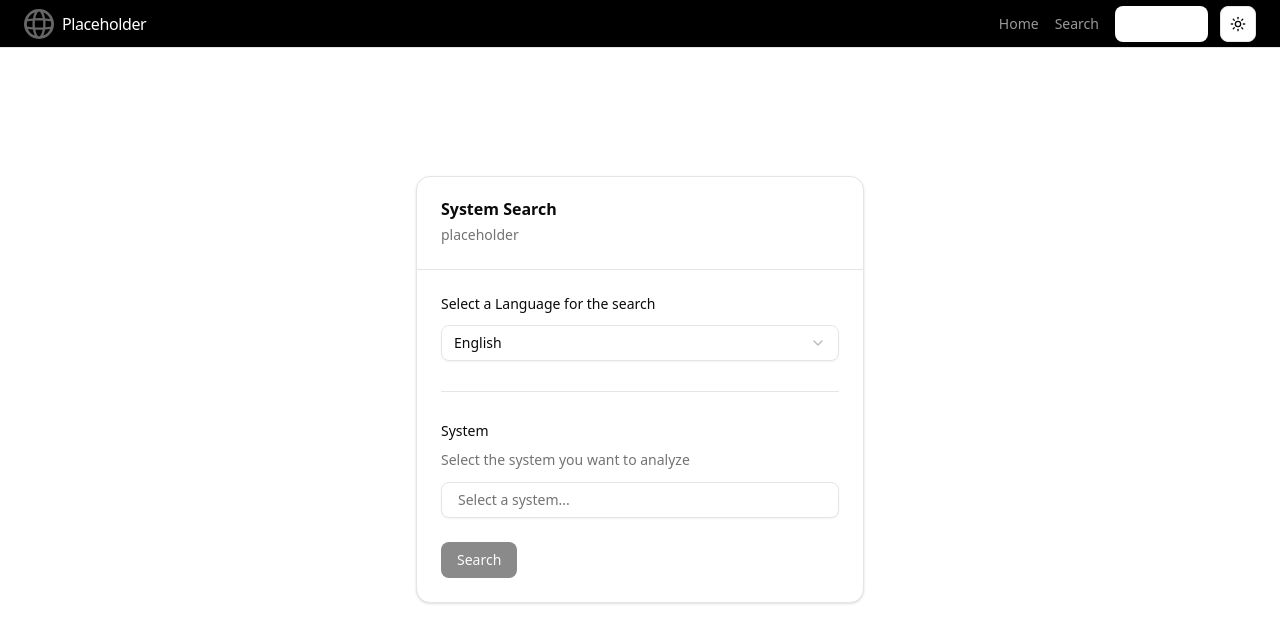
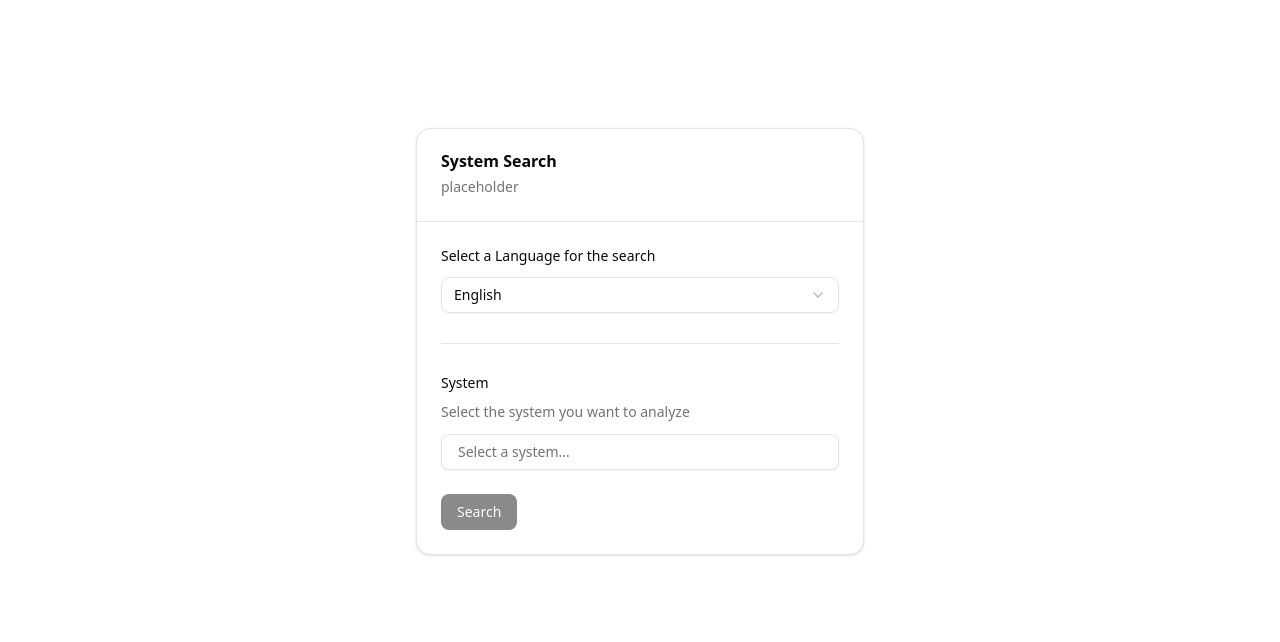
Before and after one commit to Delky91/Eve_next_gen_app, a Next.js app: page / in a window 1280 px wide. Shown: the top 642 px of the page. Built offline with nearby package versions, Linux system fonts and the light colour scheme.

Commit message:
Add: chenge in layout
Signed-off-by: Luis Miño <l.mino.bustos@gmail.com>

```diff
--- a/app/layout.tsx
+++ b/app/layout.tsx
@@ -3,8 +3,6 @@ import { Geist, Geist_Mono } from "next/font/google";
 import "./globals.css";
 import React from "react";
 import { Toaster } from "sonner";
-import Navbar from "@/components/nav/Navbar";
-import { ThemeProvider } from "@/components/theme-provider";
 
 const geistSans = Geist({
   variable: "--font-geist-sans",
@@ -29,11 +27,8 @@ export default function RootLayout({
   return (
     <html lang="en">
       <body className={`${geistSans.variable} ${geistMono.variable} antialiased`}>
-        <ThemeProvider>
-          <Navbar />
-          <Toaster />
-          {children}
-        </ThemeProvider>
+        <Toaster />
+        {children}
       </body>
     </html>
   );
```
Also changed, not shown: 1 other file (tests, documents, lock files or other folders).
